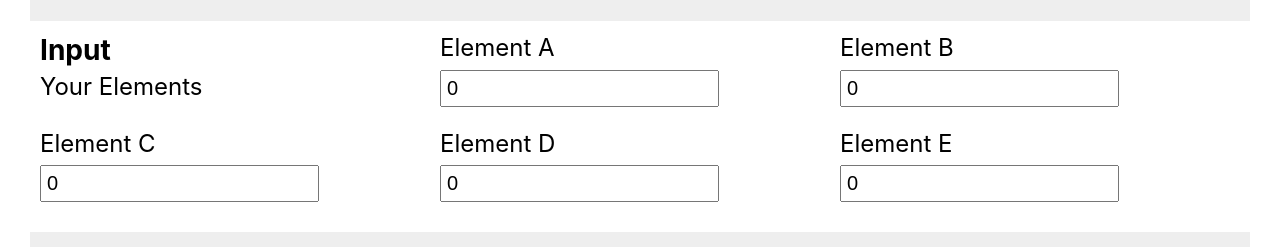
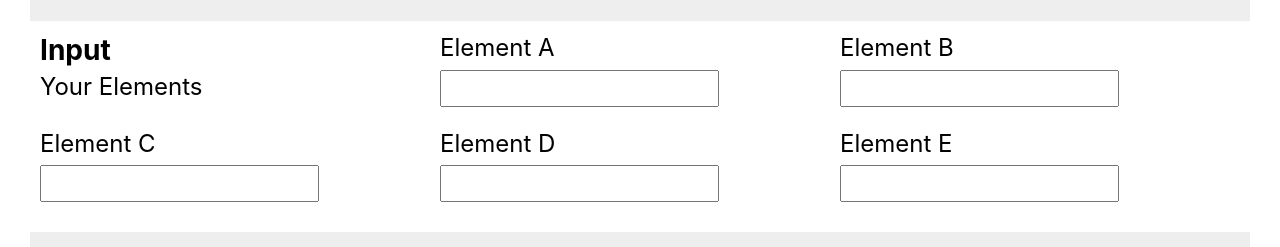
Before and after one commit to teerzo/swg-hydros, a React (Create React App) app: page /hydros in a window 1280 px wide. Shown: the part 220-467 px from the top of the page. Built offline with nearby package versions, Linux system fonts and the light colour scheme.

Commit message:
default input values to empty string rather than 0

```diff
--- a/src/components/router/hydros/hydros.js
+++ b/src/components/router/hydros/hydros.js
@@ -15,11 +15,17 @@
     )
 
     const [enzyme, setEnzyme] = useState({
-        a: 0.0,
-        b: 0.0,
-        c: 0.0,
-        d: 0.0,
-        e: 0.0
+        a: '',
+        b: '',
+        c: '',
+        d: '',
+        e: ''
+
+        // a: 0.0,
+        // b: 0.0,
+        // c: 0.0,
+        // d: 0.0,
+        // e: 0.0
 
         // a: 17.45,
         // b: 14.96,
@@ -131,11 +137,11 @@
 
     function handleResetInput() {
         setEnzyme({
-            a: 0.0,
-            b: 0.0,
-            c: 0.0,
-            d: 0.0,
-            e: 0.0
+            a: '',
+            b: '',
+            c: '',
+            d: '',
+            e: ''
         })
     }
 
```
